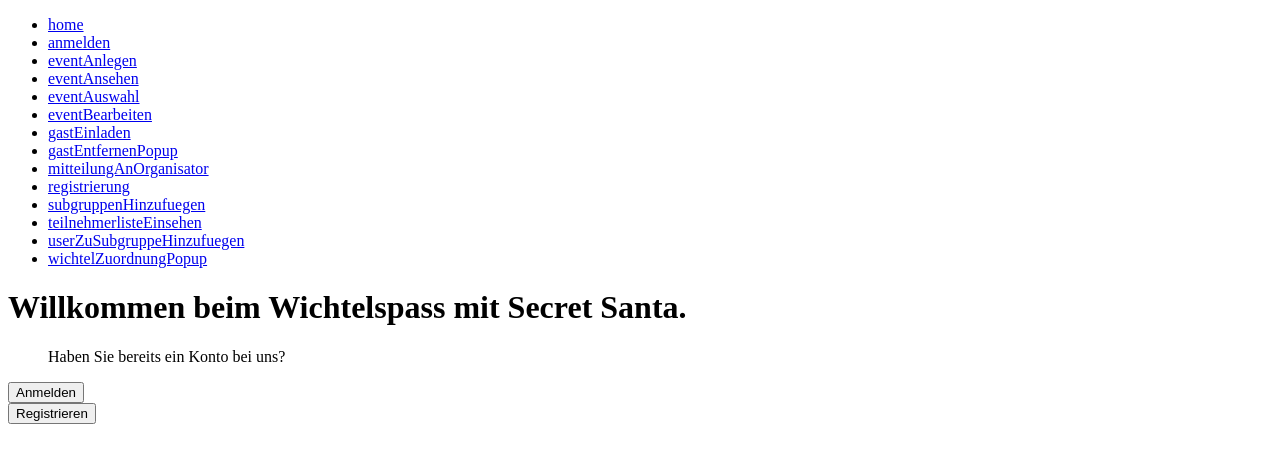
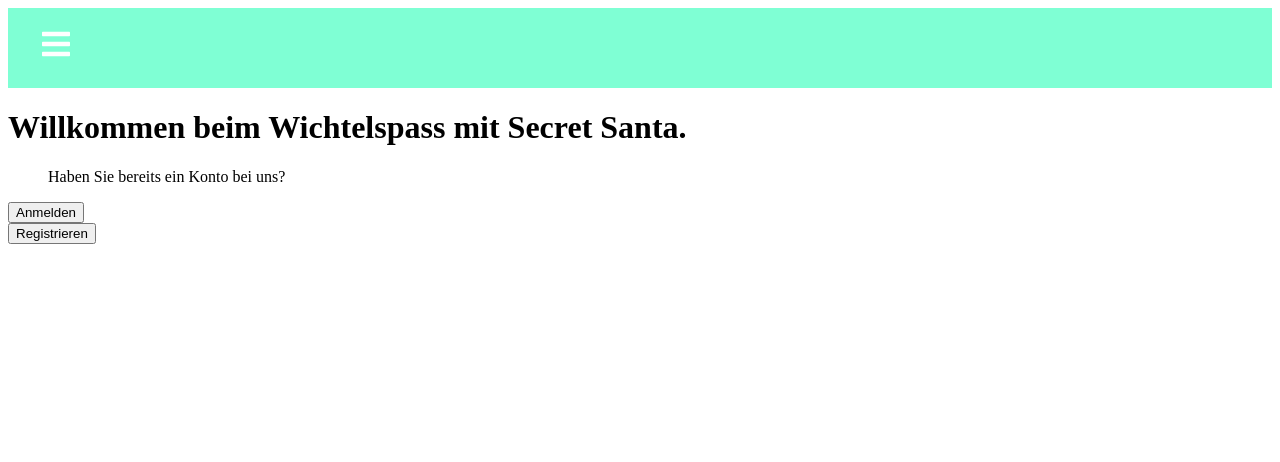
Before and after one commit to pgs3238/WichtelApp2, a React (Create React App) app in the folder src/main/frontend/: page / in a window 1280 px wide. Shown: the top 462 px of the page. Built offline with nearby package versions, Linux system fonts and the light colour scheme.

Commit message:
Sidebar steht! Einigee Pages fehlen dort noch und es muss noch ein wenig schöner gemacht werden, aber das Ding steht

```diff
--- a/src/main/frontend/src/App.css
+++ b/src/main/frontend/src/App.css
@@ -1,40 +1,15 @@
-.App {
-  text-align: center;
+* {
+  box-sizing: border-box;
+  margin: 0;
+  padding: 0;
+  font-family: 'Lato', sans-serif;
 }
 
-.App-logo {
-  height: 40vmin;
-  pointer-events: none;
-}
-
-@media (prefers-reduced-motion: no-preference) {
-  .App-logo {
-    animation: App-logo-spin infinite 20s linear;
-  }
-}
-
-.App-header {
-  background-color: #282c34;
-  min-height: 100vh;
+.home, .anmelden, .registrierung, .eventAnlegen, .eventBearbeiten, .gastEntfernen, .subgruppenHinzufuegen,
+.subgruppenHinzufuegen, .userZuSubgruppeHinzufuegen, .gastEntfernenPopup, .eventAnsehen {
   display: flex;
-  flex-direction: column;
+  height: 90vh;
   align-items: center;
   justify-content: center;
-  font-size: calc(10px + 2vmin);
-  color: white;
+  font-size: 3rem;
 }
-
-.App-link {
-  color: #61dafb;
-}
-
-
-
-@keyframes App-logo-spin {
-  from {
-    transform: rotate(0deg);
-  }
-  to {
-    transform: rotate(360deg);
-  }
-}
--- a/src/main/frontend/src/Navbar.jsx
+++ /dev/null
@@ -1,55 +0,0 @@
-import React from "react";
-import { BrowserRouter, Route, Link } from "react-router-dom";
-
-function Navbar() {
-    return (
-        <nav>
-            <ul>
-                <li>
-                    <Link to="/">home</Link>
-                </li>
-                <li>
-                    <Link to="/anmelden">anmelden</Link>
-                </li>
-                <li>
-                    <Link to="/eventAnlegen">eventAnlegen</Link>
-                </li>
-                <li>
-                    <Link to="/eventAnsehen">eventAnsehen</Link>
-                </li>
-                <li>
-                    <Link to="/eventAuswahl">eventAuswahl</Link>
-                </li>
-                <li>
-                    <Link to="/eventBearbeiten">eventBearbeiten</Link>
-                </li>
-                <li>
-                    <Link to="/gastEinladen">gastEinladen</Link>
-                </li>
-                <li>
-                    <Link to="/gastEntfernenPopup">gastEntfernenPopup</Link>
-                </li>
-                <li>
-                    <Link to="/mitteilungAnOrganisator">mitteilungAnOrganisator</Link>
-                </li>
-                <li>
-                    <Link to="/registrierung">registrierung</Link>
-                </li>
-                <li>
-                    <Link to="/subgruppenHinzufuegen">subgruppenHinzufuegen</Link>
-                </li>
-                <li>
-                    <Link to="/teilnehmerlisteEinsehen">teilnehmerlisteEinsehen</Link>
-                </li>
-                <li>
-                    <Link to="/userZuSubgruppeHinzufuegen">userZuSubgruppeHinzufuegen</Link>
-                </li>
-                <li>
-                    <Link to="/wichtelZuordnungPopup">wichtelZuordnungPopup</Link>
-                </li>
-            </ul>
-        </nav>
-    );
-}
-
-export default Navbar;
--- /dev/null
+++ b/src/main/frontend/src/components/Navbar.css
@@ -0,0 +1,72 @@
+/*Balken ganz oben */
+.navbar {
+    background-color: aquamarine;
+    height: 80px;
+    display: flex;
+    justify-content: start;
+    align-items: center;
+}
+/*Menü-Icon */
+.menu-bars {
+    margin-left: 2rem;
+    font-size: 2rem;
+    background: none;
+}
+/* __Menu verschwand */
+.nav-menu {
+    background-color: aquamarine;
+    width: 250px;
+    height: 100vh;
+    display: flex;
+    justify-content: center;
+    position: fixed;
+    top: 0;
+    left: -100%;
+    transition: 850ms;
+}
+
+/*Ausfahren des Menü */
+.nav-menu.active {
+    left: 0;
+    transition: 350ms;
+}
+
+.nav-text a {
+    text-decoration: none;
+    color: #ffffff;
+    font-size: 18px;
+    width: 95%;
+    height: 100%;
+    display: flex;
+    align-items: center;
+    padding: 0 16px;
+    border-radius: 4px;
+}
+
+/* Farber des Menüpunkts, wenn Corser darauf landet */
+.nav-text a:hover {
+    background-color: lightseagreen;
+}
+
+/* Menü so groß genug, damit Rahmen der Menüpunkte nicht größer sind als das Fenster */
+.nav-menu-items {
+    width: 100%;
+}
+
+/* X (Schliessen)-Details */
+.navbar-toggle {
+    background-color: aquamarine;
+    width: 100%;
+    height: 80px;
+    display: flex;
+    justify-content: start;
+    align-items: center;
+}
+
+.navbar-toggle:hover {
+    background-color: lightseagreen;
+}
+
+span {
+    margin-left: 20px;
+}
--- /dev/null
+++ b/src/main/frontend/src/components/Navbar.jsx
@@ -0,0 +1,49 @@
+import React, {useState} from 'react';
+import {Link} from 'react-router-dom';
+import {SidebarData} from './SidebarData';
+
+import * as FaIcons from 'react-icons/fa';
+import * as AiIcons from 'react-icons/ai';
+import {IconContext} from "react-icons";
+import './Navbar.css';
+
+function Navbar() {
+
+    const [sidebar, setSidebar] = useState(false)
+
+    const showSidebar = () => setSidebar(!sidebar)
+
+    return (
+        <>
+            <IconContext.Provider value={{color: '#fff'}}>
+                <div className="navbar">
+                    <Link to="#" className='menu-bars'>
+                        <FaIcons.FaBars onClick={showSidebar}/>
+                    </Link>
+                </div>
+                <nav className={sidebar ? 'nav-menu active' : 'nav-menu'}>
+                    <ul className='nav-menu-items' onClick={showSidebar}>
+                        <li className="navbar-toggle">
+                            <Link to="#" className='menu-bars'>
+                                <AiIcons.AiOutlineClose/>
+                            </Link>
+                        </li>
+                        {SidebarData.map((item, index) => {
+                            return (
+                                <li key={index} className={item.cName}>
+                                    <Link to={item.path}>
+                                        {item.icon}
+                                        <span>{item.title}</span>
+                                    </Link>
+                                </li>
+                            )
+                        })}
+                    </ul>
+                </nav>
+            </IconContext.Provider>
+
+        </>
+    );
+}
+
+export default Navbar;
--- /dev/null
+++ b/src/main/frontend/src/components/SidebarData.jsx
@@ -0,0 +1,76 @@
+import React from "react";
+import * as AiIcons from "react-icons/ai";
+import * as FaIcons from "react-icons/fa";
+import * as MdIcons from "react-icons/md";
+
+export const SidebarData = [
+    {
+        title: 'Home',
+        path: '/',
+        icon: <AiIcons.AiFillHome/>,
+        cName: 'nav-text'
+    },
+
+    {
+        title: 'Anmelden',
+        path: '/anmelden',
+        icon: <FaIcons.FaSignInAlt/>,
+        cName: 'nav-text'
+    },
+
+    {
+        title: 'Registrieren',
+        path: '/registrierung',
+        icon: <FaIcons.FaRegRegistered/>,
+        cName: 'nav-text'
+    },
+
+    {
+        title: 'Event anlegen',
+        path: '/eventAnlegen',
+        icon: <MdIcons.MdOutlineCreate/>,
+        cName: 'nav-text'
+    },
+
+    {
+        title: 'Event bearbeiten',
+        path: '/eventBearbeiten',
+
+        cName: 'nav-text'
+    },
+
+    {
+        title: 'Gast entfernen',
+        path: '/gastEntfernenPopup',
+
+        cName: 'nav-text'
+    },
+
+    {
+        title: 'Subgruppen hinzufügen',
+        path: '/subgruppenHinzufuegen',
+
+        cName: 'nav-text'
+    },
+
+    {
+        title: 'User zu Subgruppe hinzufuegen',
+        path: '/userZuSubgruppeHinzufuegen',
+
+        cName: 'nav-text'
+    },
+
+    {
+        title: 'Gast entfernen',
+        path: '/gastEntfernenPopup',
+
+        cName: 'nav-text'
+    },
+
+    {
+        title: 'Event ansehen',
+        path: '/eventAnsehen',
+        icon: <AiIcons.AiFillEye/>,
+        cName: 'nav-text'
+    },
+]
--- a/src/main/frontend/src/pages/Layout.jsx
+++ b/src/main/frontend/src/pages/Layout.jsx
@@ -1,6 +1,6 @@
 import React from "react";
 import {Outlet} from "react-router-dom";
-import Navbar from "../Navbar";
+import Navbar from "../components/Navbar";
 
 const Layout = () => {
     return (
```
Also changed, not shown: src/main/frontend/src/App.js (+16 -18 lines), src/main/frontend/src/Button.js (deleted, +0 -11 lines), src/main/frontend/src/Button.css (deleted).
